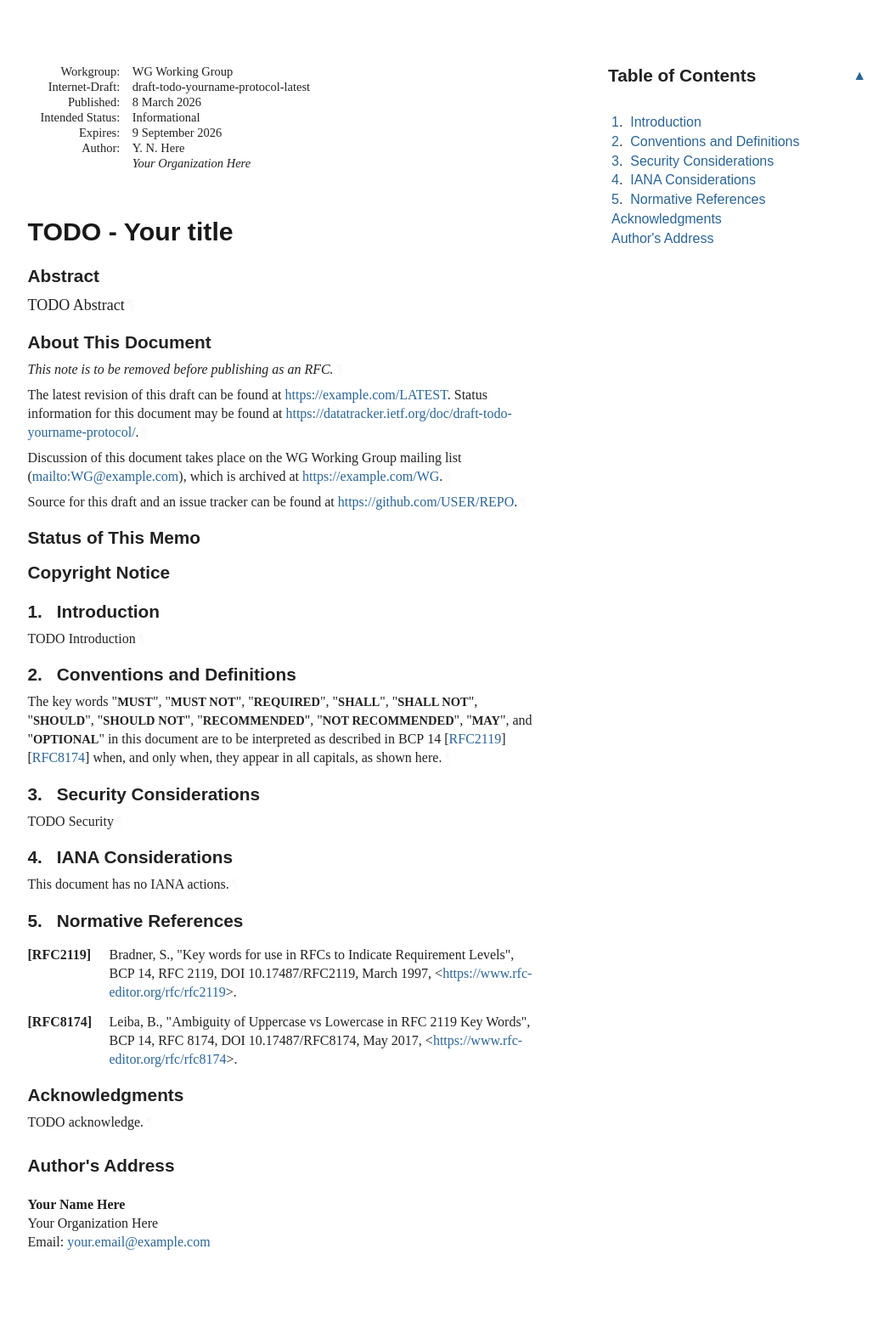
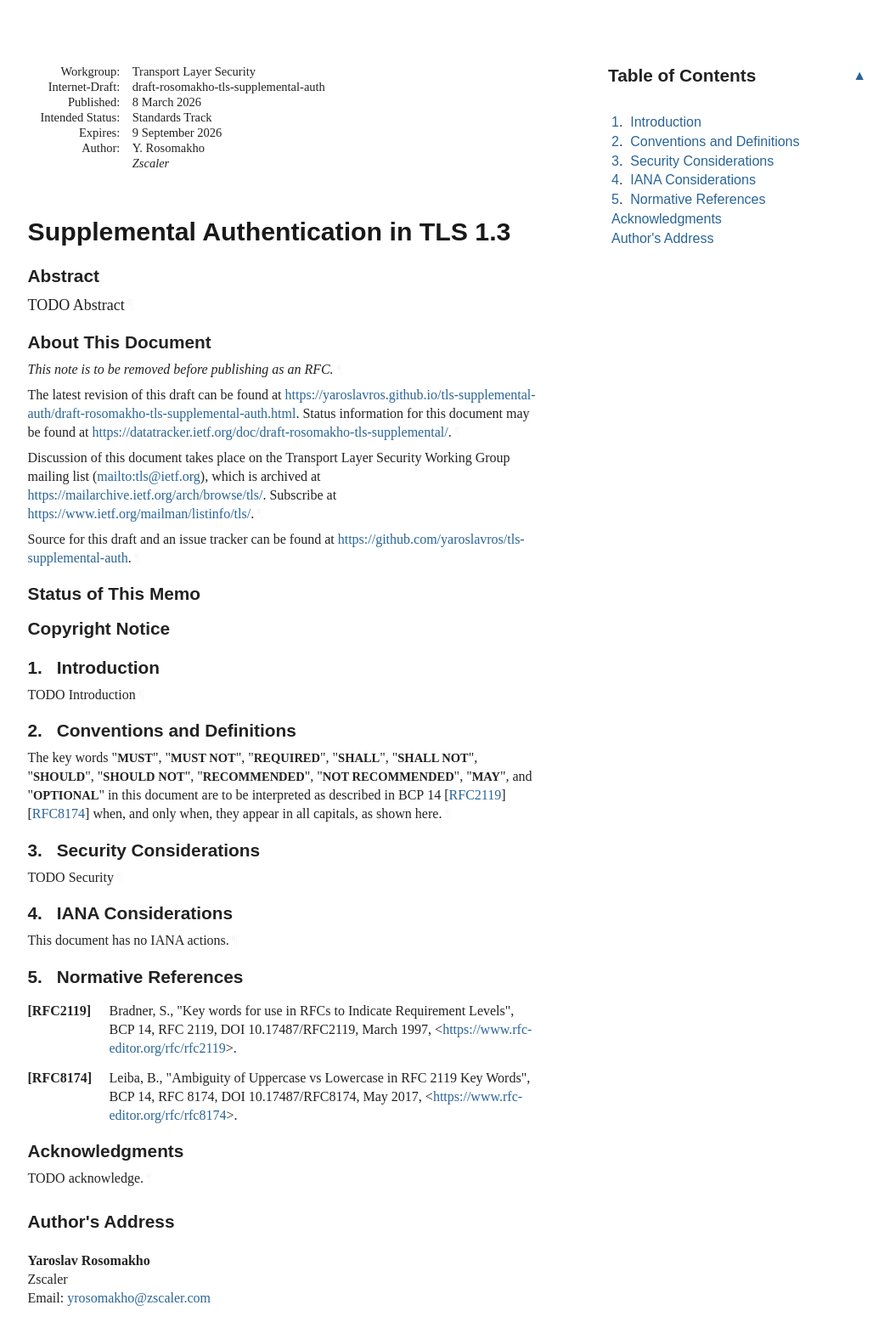
Before and after one commit to yaroslavros/tls-supplemental-auth, a plain HTML site: page draft-rosomakho-tls-supplemental-auth.html in a window 1280 px wide. Shown: the whole page at 85% size, without its empty margins (92-1140 px from the left). Drawn offline with Linux system fonts and the light colour scheme; a web font is replaced by a local one.

Commit message:
Script updating gh-pages from 270de7b. [ci skip]

```diff
--- a/draft-todo-yourname-protocol.html
+++ b/draft-rosomakho-tls-supplemental-auth.html
@@ -4,16 +4,16 @@
 <meta charset="utf-8">
 <meta content="Common,Latin" name="scripts">
 <meta content="initial-scale=1.0" name="viewport">
-<title>TODO - Your title</title>
-<meta content="Your Name Here" name="author">
+<title>Supplemental Authentication in TLS 1.3</title>
+<meta content="Yaroslav Rosomakho" name="author">
 <meta content="
        TODO Abstract
     " name="description">
 <meta content="xml2rfc 3.31.0" name="generator">
-<meta content="next generation" name="keyword">
-<meta content="unicorn" name="keyword">
-<meta content="sparkling distributed ledger" name="keyword">
-<meta content="draft-todo-yourname-protocol-latest" name="ietf.draft">
+<meta content="tls" name="keyword">
+<meta content="supplemental authentication" name="keyword">
+<meta content="secondary certificates" name="keyword">
+<meta content="draft-rosomakho-tls-supplemental-auth" name="ietf.draft">
 <!-- Generator version information:
   xml2rfc 3.31.0
     Python 3.12.12
@@ -28,7 +28,7 @@
     requests 2.32.5
     wcwidth 0.3.0
 -->
-<link href="draft-todo-yourname-protocol.xml" rel="alternate" type="application/rfc+xml">
+<link href="draft-rosomakho-tls-supplemental-auth.xml" rel="alternate" type="application/rfc+xml">
 <link href="#copyright" rel="license">
 <style type="text/css">@font-face {
   font-family: 'Lora';
@@ -1046,11 +1046,11 @@
 <table class="ears">
 <thead><tr>
 <td class="left">Internet-Draft</td>
-<td class="center">TODO - Abbreviation</td>
+<td class="center">Supplemental Authentication in TLS 1.3</td>
 <td class="right">March 2026</td>
 </tr></thead>
 <tfoot><tr>
-<td class="left">Here</td>
+<td class="left">Rosomakho</td>
 <td class="center">Expires 9 September 2026</td>
 <td class="right">[Page]</td>
 </tr></tfoot>
@@ -1059,27 +1059,27 @@
 <div id="internal-metadata" class="document-information">
 <dl id="identifiers">
 <dt class="label-workgroup">Workgroup:</dt>
-<dd class="workgroup">WG Working Group</dd>
+<dd class="workgroup">Transport Layer Security</dd>
 <dt class="label-internet-draft">Internet-Draft:</dt>
-<dd class="internet-draft">draft-todo-yourname-protocol-latest</dd>
+<dd class="internet-draft">draft-rosomakho-tls-supplemental-auth</dd>
 <dt class="label-published">Published:</dt>
 <dd class="published">
 <time datetime="2026-03-08" class="published">8 March 2026</time>
     </dd>
 <dt class="label-intended-status">Intended Status:</dt>
-<dd class="intended-status">Informational</dd>
+<dd class="intended-status">Standards Track</dd>
 <dt class="label-expires">Expires:</dt>
 <dd class="expires"><time datetime="2026-09-09">9 September 2026</time></dd>
 <dt class="label-authors">Author:</dt>
 <dd class="authors">
 <div class="author">
-      <div class="author-name">Y. N. Here</div>
-<div class="org">Your Organization Here</div>
+      <div class="author-name">Y. Rosomakho</div>
+<div class="org">Zscaler</div>
 </div>
 </dd>
 </dl>
 </div>
-<h1 id="title">TODO - Your title</h1>
+<h1 id="title">Supplemental Authentication in TLS 1.3</h1>
 <section id="section-abstract">
       <h2 id="abstract"><a href="#abstract" class="selfRef">Abstract</a></h2>
 <p id="section-abstract-1">TODO Abstract<a href="#section-abstract-1" class="pilcrow">¶</a></p>
@@ -1090,14 +1090,15 @@
       </h2>
 <p id="section-note.1-1">This note is to be removed before publishing as an RFC.<a href="#section-note.1-1" class="pilcrow">¶</a></p>
 <p id="section-note.1-2">
-        The latest revision of this draft can be found at <span><a href="https://example.com/LATEST">https://example.com/LATEST</a></span>.
-        Status information for this document may be found at <span><a href="https://datatracker.ietf.org/doc/draft-todo-yourname-protocol/">https://datatracker.ietf.org/doc/draft-todo-yourname-protocol/</a></span>.<a href="#section-note.1-2" class="pilcrow">¶</a></p>
+        The latest revision of this draft can be found at <span><a href="https://yaroslavros.github.io/tls-supplemental-auth/draft-rosomakho-tls-supplemental-auth.html">https://yaroslavros.github.io/tls-supplemental-auth/draft-rosomakho-tls-supplemental-auth.html</a></span>.
+        Status information for this document may be found at <span><a href="https://datatracker.ietf.org/doc/draft-rosomakho-tls-supplemental/">https://datatracker.ietf.org/doc/draft-rosomakho-tls-supplemental/</a></span>.<a href="#section-note.1-2" class="pilcrow">¶</a></p>
 <p id="section-note.1-3">
         Discussion of this document takes place on the
-        WG Working Group mailing list (<span><a href="mailto:WG@example.com">mailto:WG@example.com</a></span>),
-        which is archived at <span><a href="https://example.com/WG">https://example.com/WG</a></span>.<a href="#section-note.1-3" class="pilcrow">¶</a></p>
+        Transport Layer Security Working Group mailing list (<span><a href="mailto:tls@ietf.org">mailto:tls@ietf.org</a></span>),
+        which is archived at <span><a href="https://mailarchive.ietf.org/arch/browse/tls/">https://mailarchive.ietf.org/arch/browse/tls/</a></span>.
+        Subscribe at <span><a href="https://www.ietf.org/mailman/listinfo/tls/">https://www.ietf.org/mailman/listinfo/tls/</a></span>.<a href="#section-note.1-3" class="pilcrow">¶</a></p>
 <p id="section-note.1-4">Source for this draft and an issue tracker can be found at
-        <span><a href="https://github.com/USER/REPO">https://github.com/USER/REPO</a></span>.<a href="#section-note.1-4" class="pilcrow">¶</a></p>
+        <span><a href="https://github.com/yaroslavros/tls-supplemental-auth">https://github.com/yaroslavros/tls-supplemental-auth</a></span>.<a href="#section-note.1-4" class="pilcrow">¶</a></p>
 </section>
 <div id="status-of-memo">
 <section id="section-boilerplate.1">
@@ -1238,11 +1239,11 @@
 <a href="#name-authors-address" class="section-name selfRef">Author's Address</a>
       </h2>
 <address class="vcard">
-        <div dir="auto" class="left"><span class="fn nameRole">Your Name Here</span></div>
-<div dir="auto" class="left"><span class="org">Your Organization Here</span></div>
+        <div dir="auto" class="left"><span class="fn nameRole">Yaroslav Rosomakho</span></div>
+<div dir="auto" class="left"><span class="org">Zscaler</span></div>
 <div class="email">
 <span>Email:</span>
-<a href="mailto:your.email@example.com" class="email">your.email@example.com</a>
+<a href="mailto:yrosomakho@zscaler.com" class="email">yrosomakho@zscaler.com</a>
 </div>
 </address>
 </section>
```
Also changed, not shown: draft-rosomakho-tls-supplemental-auth.txt (renamed from draft-todo-yourname-protocol.txt, +17 -15 lines), index.html (+4 -4 lines).
